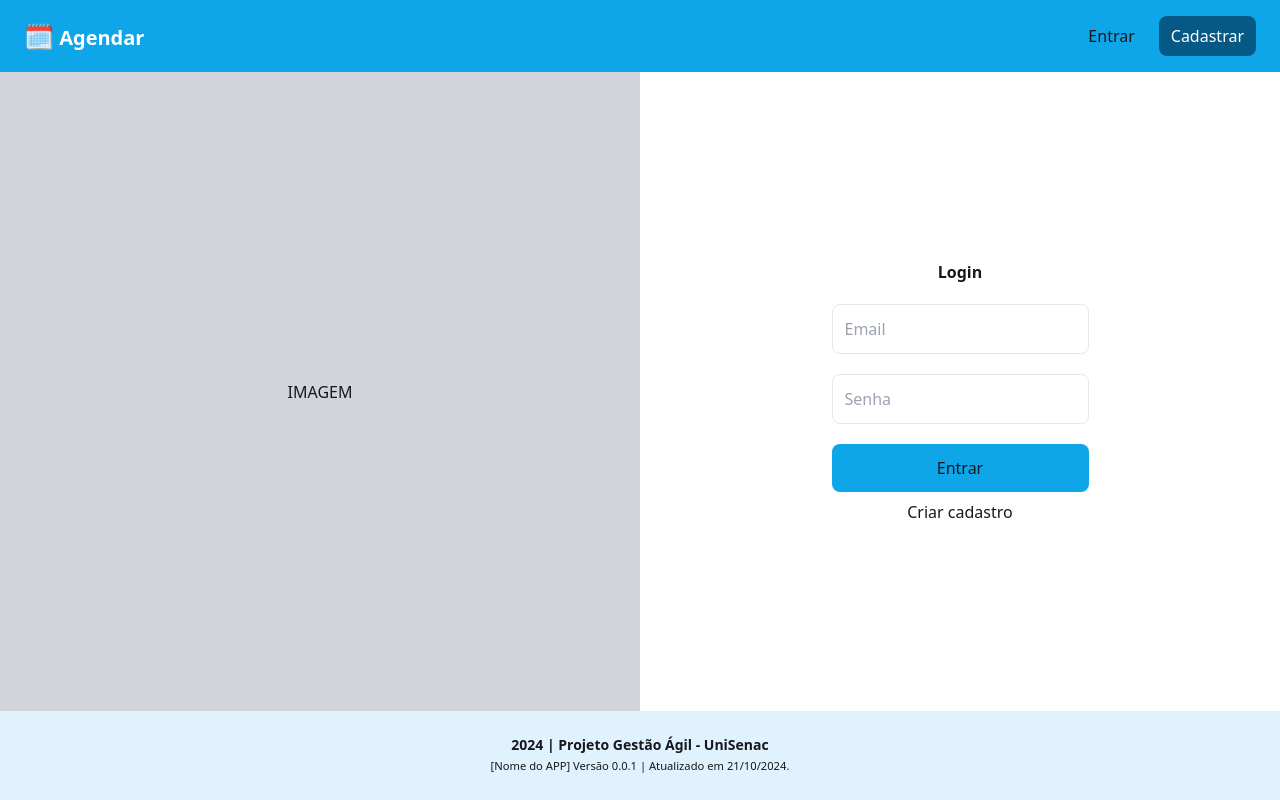
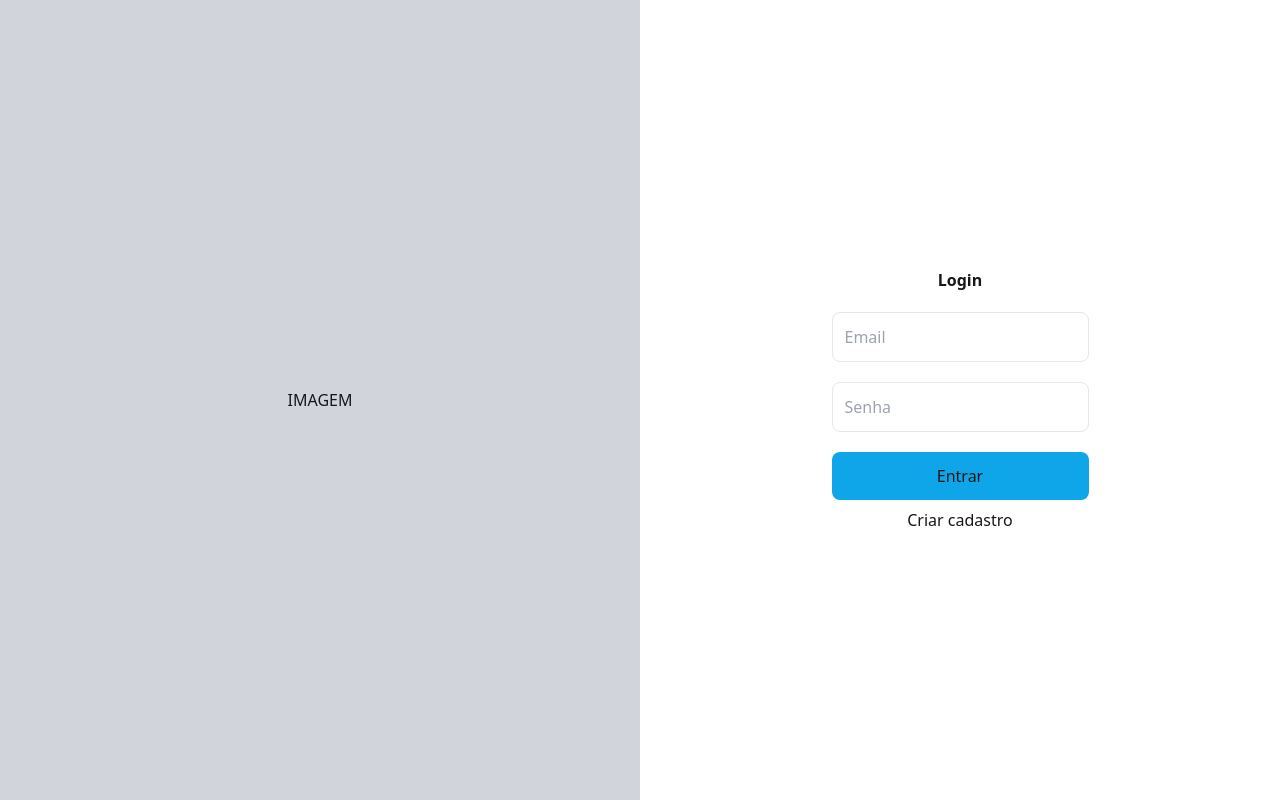
Before and after one commit to marcelopoars/projeto-front-senac, a Next.js app: page /login in a window 1280 px wide. Built offline with nearby package versions, Linux system fonts and the light colour scheme.

Commit message:
refactor: change default layout

```diff
--- /dev/null
+++ b/src/app/agenda/layout.tsx
@@ -0,0 +1,15 @@
+import { Footer, Header } from "../components";
+
+export default function RootLayout({
+  children,
+}: Readonly<{
+  children: React.ReactNode;
+}>) {
+  return (
+    <>
+      <Header />
+      <div className="flex-1">{children}</div>
+      <Footer />
+    </>
+  );
+}
--- a/src/app/components/header/header.tsx
+++ b/src/app/components/header/header.tsx
@@ -4,12 +4,15 @@
   return (
     <header className="bg-sky-500">
       <div className="container flex items-center justify-between py-4 px-6">
-        <h1 className="font-bold text-white text-xl">
+        <Link href={"/"} className="font-bold text-white text-xl">
           <span className="text-2xl">🗓️</span> Agendar
-        </h1>
+        </Link>
 
         <nav className="flex gap-3">
-          <Link href="/login" className="text-sm rounded-lg py-2 px-3 md:text-base">
+          <Link
+            href="/login"
+            className="text-sm rounded-lg py-2 px-3 md:text-base"
+          >
             Entrar
           </Link>
           <Link
--- a/src/app/dashboard/page.tsx
+++ /dev/null
@@ -1,8 +0,0 @@
-export default function Home() {
-  return (
-    <section>
-      <h1 className="text-4xl font-bold mb-6">DASHBOARD</h1>
-      <p>hhhhhh</p>
-    </section>
-  );
-}
--- a/src/app/layout.tsx
+++ b/src/app/layout.tsx
@@ -1,6 +1,5 @@
 import type { Metadata } from "next";
 import localFont from "next/font/local";
-import { Footer, Header } from "./components";
 
 import "./globals.css";
 
@@ -16,10 +15,10 @@
 });
 
 export const metadata: Metadata = {
-  generator: 'Next.js',
+  generator: "Next.js",
   title: {
     template: "Agendar | %s",
-    default: "Agendar"
+    default: "Agendar",
   },
   description: "Encontre um profisional e agende um serviço.",
 };
@@ -32,11 +31,9 @@
   return (
     <html lang="pt-br">
       <body
-        className={`${geistSans.variable} ${geistMono.variable} antialiased flex flex-col h-screen `}
+        className={`${geistSans.variable} ${geistMono.variable} antialiased`}
       >
-        <Header />
-        <main className="flex-1">{children}</main>
-        <Footer />
+        <main className="flex flex-col h-screen">{children}</main>
       </body>
     </html>
   );
--- /dev/null
+++ b/src/app/prestador/layout.tsx
@@ -0,0 +1,15 @@
+import { Footer, Header } from "../components";
+
+export default function RootLayout({
+  children,
+}: Readonly<{
+  children: React.ReactNode;
+}>) {
+  return (
+    <>
+      <Header />
+      <div className="flex-1">{children}</div>
+      <Footer />
+    </>
+  );
+}
--- /dev/null
+++ b/src/app/prestadores/layout.tsx
@@ -0,0 +1,15 @@
+import { Footer, Header } from "../components";
+
+export default function RootLayout({
+  children,
+}: Readonly<{
+  children: React.ReactNode;
+}>) {
+  return (
+    <>
+      <Header />
+      <div className="flex-1">{children}</div>
+      <Footer />
+    </>
+  );
+}
```
